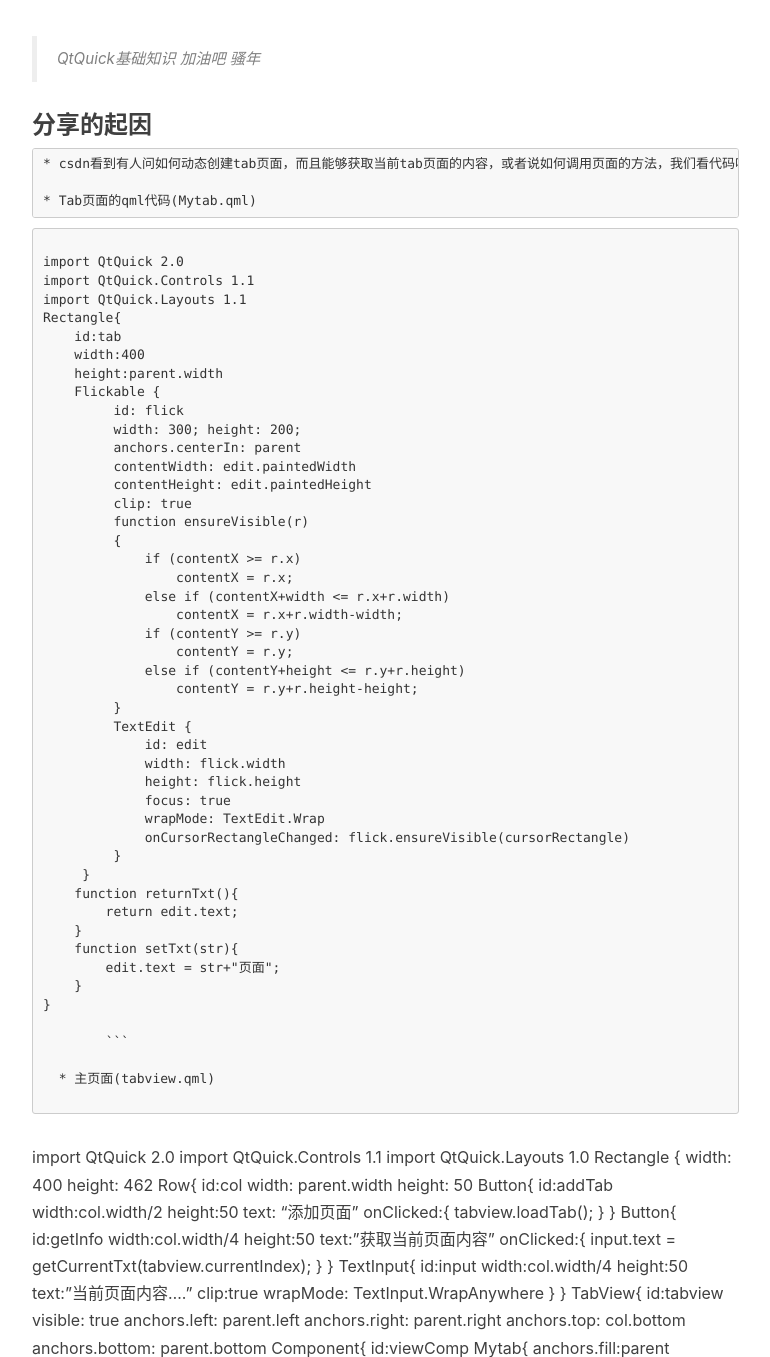
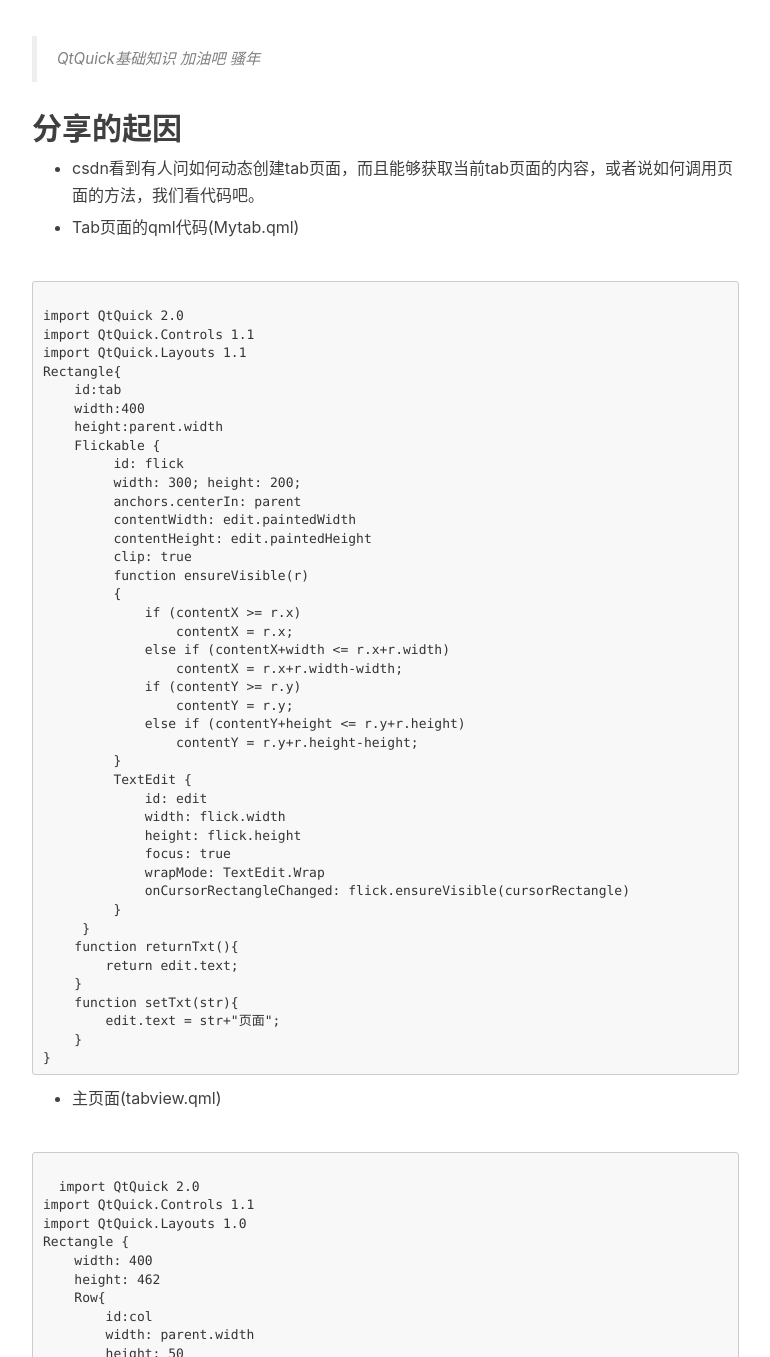
Before and after one commit to toby20130333/toby20130333.github.io, a Jekyll site: the page built from _posts/2017-07-01-Qt.markdown, in a window 1280 px wide and 1400 px high, scrolled down 544 px, cut to the strip 43-1400 px from the top of the window. Shown: the whole strip, without its empty margins (233-1003 px from the left). Built offline with Jekyll 4.4.1, drawn with Linux system fonts in a browser that asks for light colours; nearby versions of some CDN libraries; comment, search, counter and statistics services are not loaded; some of the changed text lies outside the part shown.

Commit message:
add file

````diff
--- a/_posts/2017-07-01-Qt.markdown
+++ b/_posts/2017-07-01-Qt.markdown
@@ -15,15 +15,13 @@ tags:
 >  QtQuick基础知识
 >  加油吧 骚年
 
+## 分享的起因
 
-### 分享的起因
+* csdn看到有人问如何动态创建tab页面，而且能够获取当前tab页面的内容，或者说如何调用页面的方法，我们看代码吧。
 
-	* csdn看到有人问如何动态创建tab页面，而且能够获取当前tab页面的内容，或者说如何调用页面的方法，我们看代码吧。
+* Tab页面的qml代码(Mytab.qml)
 
-	* Tab页面的qml代码(Mytab.qml)
-
-
-  ```
+```
 
 import QtQuick 2.0
 import QtQuick.Controls 1.1
@@ -66,12 +64,11 @@ Rectangle{
         edit.text = str+"页面";
     }
 }
-
-	```
-
+```
   * 主页面(tabview.qml)
 
   ```
+
   import QtQuick 2.0
 import QtQuick.Controls 1.1
 import QtQuick.Layouts 1.0
````
